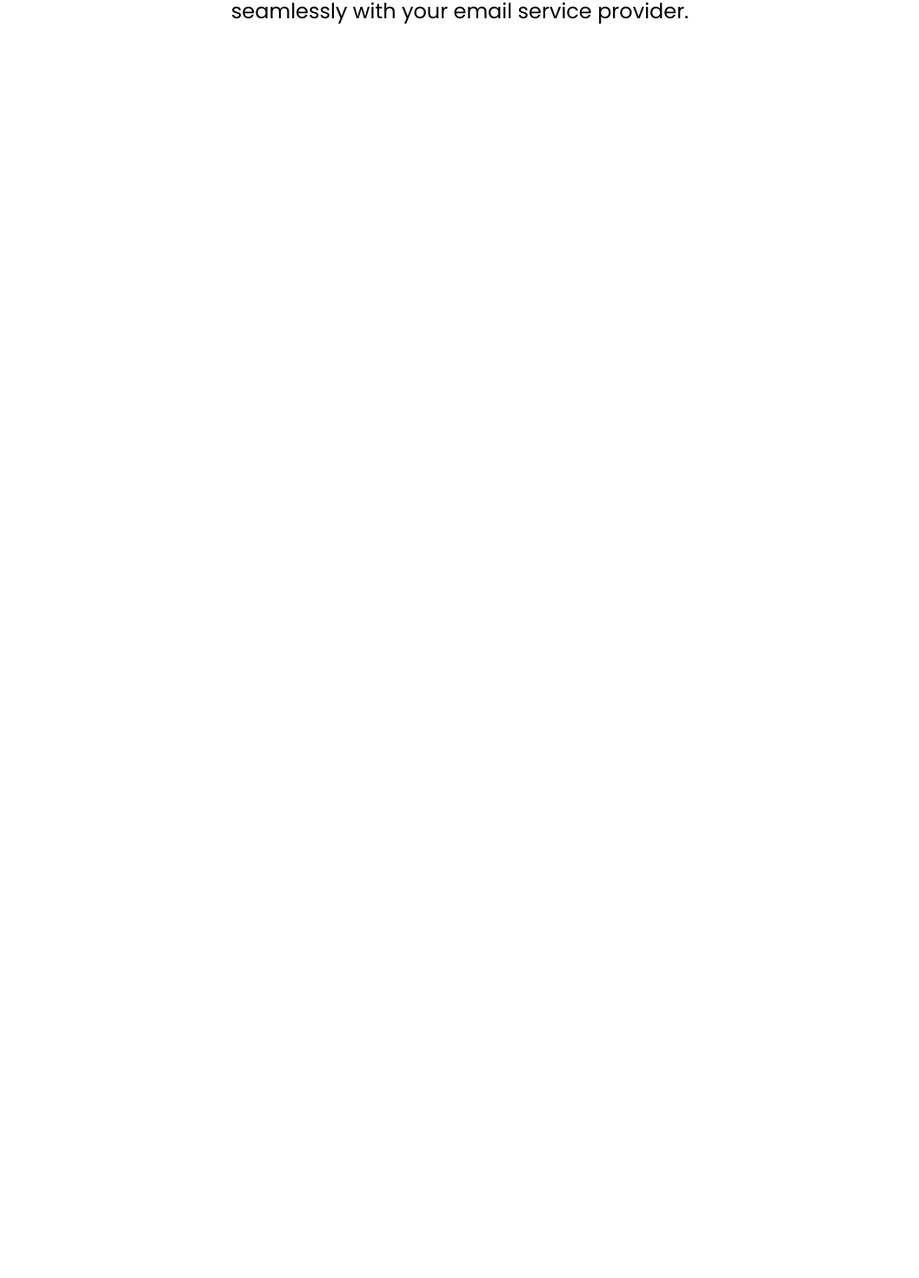
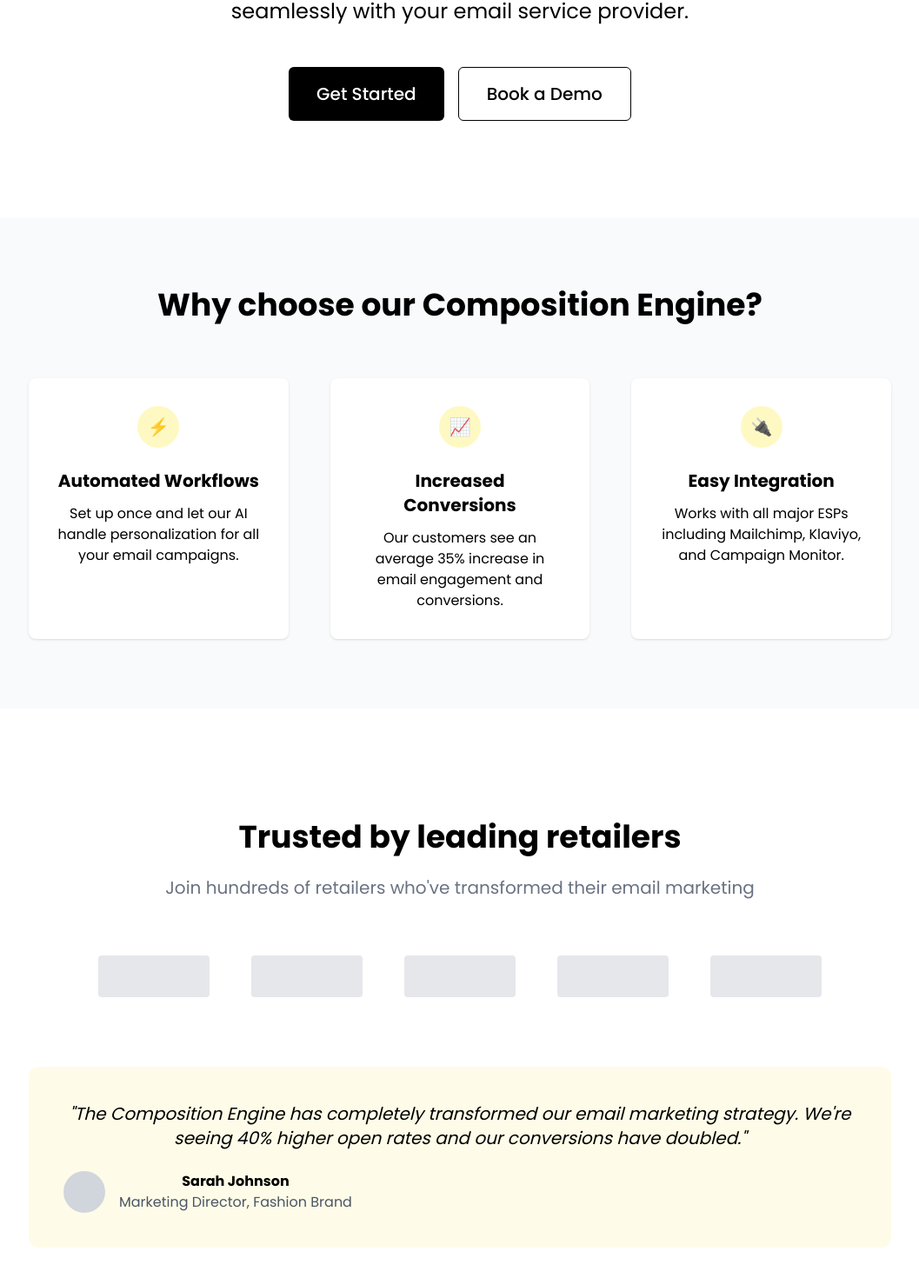
Before and after one commit to anup4747/Clone-practice-websites, a React (Vite) app in the folder websiteOne/: page / in a window 1280 px wide. Shown: the part 399-1869 px from the top of the page at 87% size, without its empty margins (111-1168 px from the left). Before the commit the page ends 800 px from the top, so only its background shows below. Built offline with nearby package versions, Linux system fonts and the light colour scheme.

Commit message:
Done with home page

```diff
--- a/websiteOne/src/componants/navbar.tsx
+++ b/websiteOne/src/componants/navbar.tsx
@@ -90,7 +90,7 @@ export default function Navbar() {
 
             <button
               type="submit"
-              className="bg-gray-500 dark:bg-gray-00 text-black dark:text-white p-2 ml-6 rounded-md hover:bg-gray-800 dark:hover:bg-gray-400 transition-colors "
+              className="bg-gray-500 dark:bg-gray-00 text-black dark:text-white p-2 ml-4 rounded-md hover:bg-gray-800 dark:hover:bg-gray-400 transition-colors "
             >
               <Search className="w-5 h-5" />
             </button>
--- a/websiteOne/src/pages/home.tsx
+++ b/websiteOne/src/pages/home.tsx
@@ -1,14 +1,102 @@
-
 export default function Home() {
-
   return (
     <div className="mt-40 ">
       <div className=" flex flex-col  ">
-         <h1 className="text-6xl font-poppins font-bold ">The <span className="bg-yellow-200 px-2">Composition Engine</span> for daily </h1>
-         <h1 className="text-6xl font-poppins mt-5 font-bold">retail email personalization </h1>
-         <p className="text-balck text-2xl mt-8">Fully automated personalization for enterprize retailers that works <br /> seamlessly with your email service provider.</p>
+        <h1 className="text-6xl font-poppins font-bold ">
+          The <span className="bg-yellow-200 px-2">Composition Engine</span> for
+          daily{" "}
+        </h1>
+        <h1 className="text-6xl font-poppins mt-5 font-bold">
+          retail email personalization{" "}
+        </h1>
+        <p className="text-balck text-2xl mt-8">
+          Fully automated personalization for enterprize retailers that works{" "}
+          <br /> seamlessly with your email service provider.
+        </p>
+
+        <div className="mt-12 flex flex-col justify-center sm:flex-row gap-4">
+          <button className="bg-black text-white px-8 py-4 rounded-md text-xl font-medium hover:bg-gray-800">
+            Get Started
+          </button>
+          <button className="border border-black px-8 py-4 rounded-md text-xl font-medium hover:bg-gray-100">
+            Book a Demo
+          </button>
+        </div>
       </div>
 
+      <div id="features" className="mt-28 bg-gray-50 py-20">
+        <div className="max-w-5xl mx-auto px-4">
+          <h2 className="text-4xl font-bold text-center mb-16">
+            Why choose our Composition Engine?
+          </h2>
+          <div className="grid md:grid-cols-3 gap-12">
+            <div className="bg-white p-8 rounded-lg shadow-sm">
+              <div className="flex justify-center items-center w-full">
+                <div className="bg-yellow-100 w-12 h-12 rounded-full flex items-center justify-center mb-6">
+                  <span className="text-xl">⚡</span>
+                </div>
+              </div>
+
+              <h3 className="text-xl font-bold mb-3">Automated Workflows</h3>
+              <p>
+                Set up once and let our AI handle personalization for all your
+                email campaigns.
+              </p>
+            </div>
+            <div className="bg-white p-8 rounded-lg shadow-sm">
+              <div className="flex justify-center items-center w-full">
+                <div className="bg-yellow-100 w-12 h-12 rounded-full flex items-center justify-center mb-6">
+                  <span className="text-xl">📈</span>
+                </div>
+              </div>
+
+              <h3 className="text-xl font-bold mb-3">Increased Conversions</h3>
+              <p>
+                Our customers see an average 35% increase in email engagement
+                and conversions.
+              </p>
+            </div>
+            <div className="bg-white p-8 rounded-lg shadow-sm">
+              <div className="flex justify-center items-center w-full">
+                <div className="bg-yellow-100 w-12 h-12 rounded-full flex items-center justify-center mb-6">
+                  <span className="text-xl">🔌</span>
+                </div>
+              </div>
+              <h3 className="text-xl font-bold mb-3">Easy Integration</h3>
+              <p>
+                Works with all major ESPs including Mailchimp, Klaviyo, and
+                Campaign Monitor.
+              </p>
+            </div>
+          </div>
+        </div>
+      </div>
+
+      <div className="mt-32 mb-32">
+        <div className="max-w-5xl mx-auto px-4">
+          <h2 className="text-4xl font-bold text-center mb-6">Trusted by leading retailers</h2>
+          <p className="text-xl text-center text-gray-500 mb-16">Join hundreds of retailers who've transformed their email marketing</p>
+
+          <div className="flex flex-wrap justify-center gap-12 items-center">
+            <div className="h-12 w-32 bg-gray-200 rounded"></div>
+            <div className="h-12 w-32 bg-gray-200 rounded"></div>
+            <div className="h-12 w-32 bg-gray-200 rounded"></div>
+            <div className="h-12 w-32 bg-gray-200 rounded"></div>
+            <div className="h-12 w-32 bg-gray-200 rounded"></div>
+          </div>
+
+          <div className="mt-20 bg-yellow-50 p-10 rounded-xl">
+            <p className="text-xl italic">"The Composition Engine has completely transformed our email marketing strategy. We're seeing 40% higher open rates and our conversions have doubled."</p>
+            <div className="mt-6 flex items-center">
+              <div className="w-12 h-12 bg-gray-300 rounded-full"></div>
+              <div className="ml-4">
+                <p className="font-bold">Sarah Johnson</p>
+                <p className="text-gray-600">Marketing Director, Fashion Brand</p>
+              </div>
+            </div>
+          </div>
+        </div>
+      </div>
     </div>
   );
 }
```
Lines whose indentation alone changed are shown as unchanged.
